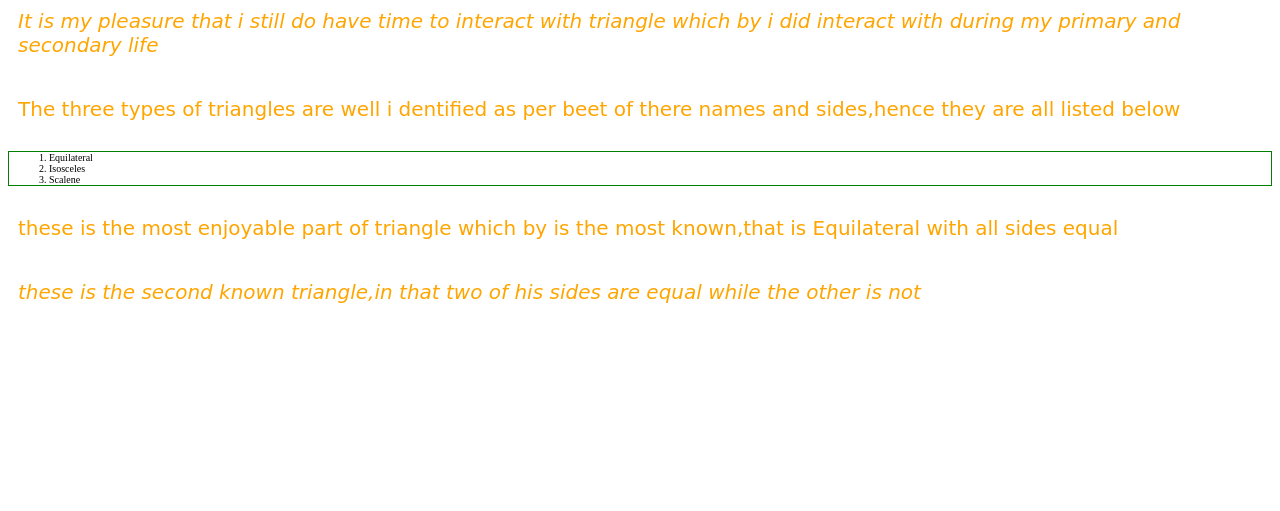
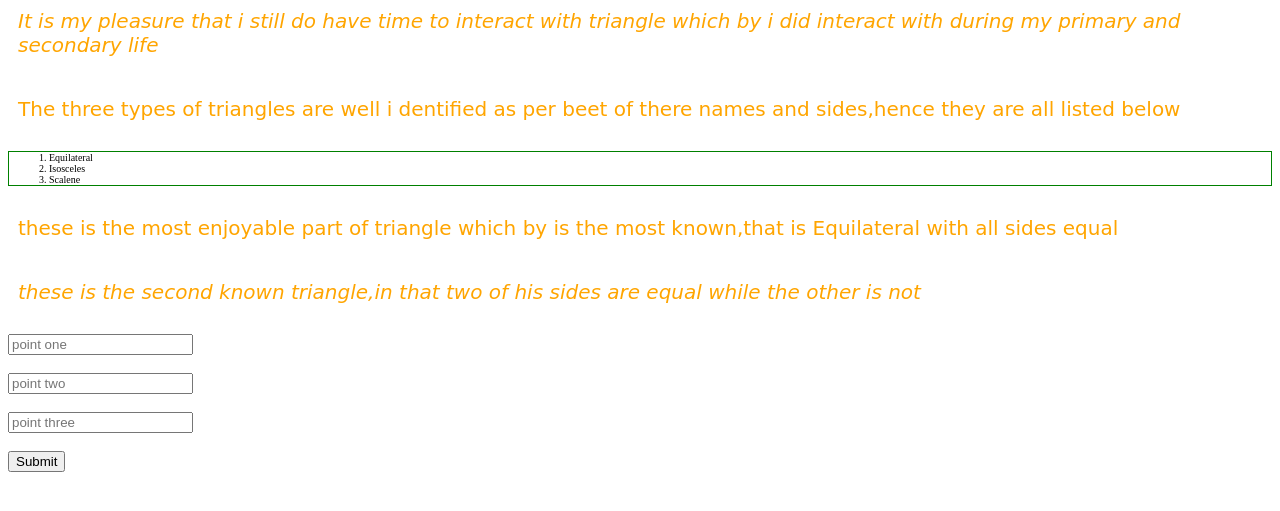
Before and after one commit to Maxwelnyadiero/Triangle-Tracker, a plain HTML site: page Triangle/index.html in a window 1280 px wide. Shown: the part 75-586 px from the top of the page. Drawn offline with Linux system fonts and the light colour scheme.

Commit message:
added input type

```diff
--- a/Triangle/index.html
+++ b/Triangle/index.html
@@ -23,7 +23,13 @@
       <p><em>these is the  second known triangle,in that two of his sides are equal while the other is not</em></p>
     </div>
   </div>
-
+  <input type="number"id="point-one"
+  placeholder="point one" required><br><br>
+  <input type="number"id="point-two"
+  placeholder="point two" required><br><br>
+  <input type="number"id="point-three"
+  placeholder="point three" required><br><br>
+  <input type="submit"id="submit">
 
 
 
```
Also changed, not shown: Triangle/js/script.js (+4 -6 lines).
